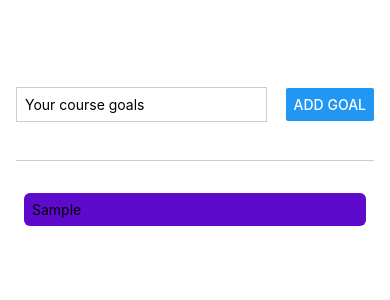
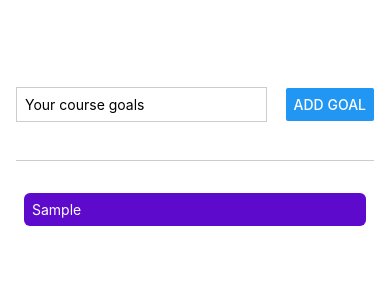
Before and after one commit to mynameisgenesis/goals-app, a React Native app: screen / in a window 390 px wide. Both pictures are taken after typing "Sample" into the empty fields and a click on the button "ADD GOAL". Shown: the top 300 px of the page. Built offline with nearby package versions, Linux system fonts and the light colour scheme.

Commit message:
Use Flatlist instead of ScrollView

```diff
--- a/App.js
+++ b/App.js
@@ -1,5 +1,12 @@
 import { useState } from 'react';
-import { StyleSheet, Text, View, TextInput, Button } from 'react-native';
+import {
+  StyleSheet,
+  Text,
+  View,
+  TextInput,
+  Button,
+  FlatList,
+} from 'react-native';
 
 export default function App() {
   const [enteredGoalText, setEnteredGoalText] = useState('');
@@ -12,7 +19,7 @@
   function addGoalHandler() {
     setCourseGoals((currentCourseGoals) => [
       ...currentCourseGoals,
-      enteredGoalText,
+      { text: enteredGoalText, id: Math.random().toString() },
     ]);
     setEnteredGoalText('');
   }
@@ -29,11 +36,20 @@
         <Button title="Add Goal" onPress={addGoalHandler} />
       </View>
       <View style={styles.goalsContainer}>
-        {courseGoals.map((goal) => (
-          <View style={styles.goalsItem} key={goal}>
-            <Text>{goal}</Text>
-          </View>
-        ))}
+        <FlatList
+          data={courseGoals}
+          renderItem={(goalData) => {
+            return (
+              <View style={styles.goalsItem}>
+                <Text style={styles.goalItemText}>{goalData.item.text}</Text>
+              </View>
+            );
+          }}
+          keyExtractor={(item, index) => {
+            return item.id;
+          }}
+          alwaysBounceVertical={false}
+        />
       </View>
     </View>
   );
@@ -69,6 +85,8 @@
     padding: 8,
     borderRadius: 6,
     backgroundColor: '#5e0acc',
+  },
+  goalItemText: {
     color: '#fff',
   },
 });
```
